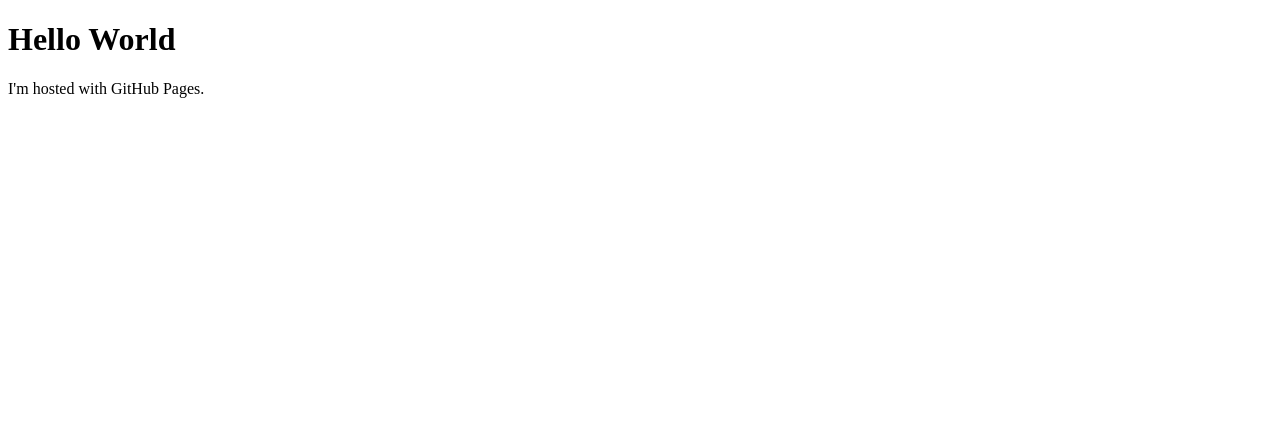
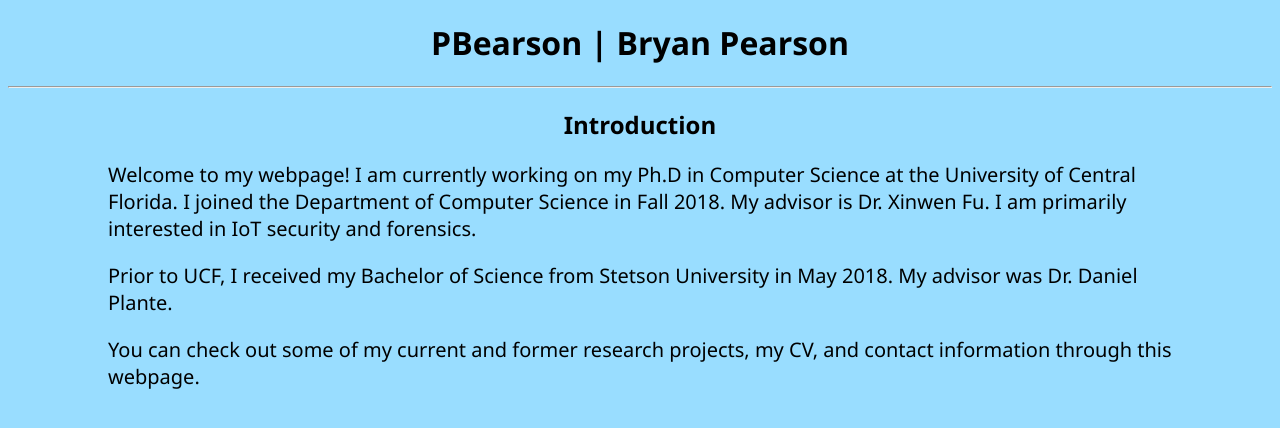
Before and after one commit to PBearson/PBearson.github.io, a plain HTML site: page index.html in a window 1280 px wide. Drawn offline with Linux system fonts and the light colour scheme.

Commit message:
Update webpage

```diff
--- /dev/null
+++ b/content.css
@@ -0,0 +1,14 @@
+body
+{
+    background-color: #9df;
+    font-family:'Segoe UI', Tahoma, Geneva, Verdana, sans-serif;
+
+}
+
+
+p
+{
+    margin-left: 100px;
+    margin-right: 100px;
+    font-size: 20px;
+}
--- a/index.html
+++ b/index.html
@@ -1,7 +1,25 @@
 <!DOCTYPE html>
 <html>
+
+<head>
+    <meta charset="UTF-8">
+    <title>PBearson | Bryan Pearson</title>
+    <link rel="stylesheet" href="content.css">
+</head>
+
 <body>
-<h1>Hello World</h1>
-<p>I'm hosted with GitHub Pages.</p>
+    <center><h1>PBearson | Bryan Pearson</h1></center>
+
+    <hr/>
+
+    <center><h2>Introduction</h2></center>
+
+    <p>Welcome to my webpage! I am currently working on my Ph.D in Computer Science at the University of Central Florida. I joined the Department of Computer Science in Fall 2018. My advisor is Dr. Xinwen Fu. I am primarily interested in IoT security and forensics.</p>
+
+    <p>Prior to UCF, I received my Bachelor of Science from Stetson University in May 2018. My advisor was Dr. Daniel Plante.</p>
+
+    <p>You can check out some of my current and former research projects, my CV, and contact information through this webpage.</p>
+
 </body>
+
 </html>
```
Also changed, not shown: images/headshot.jpg (added).
